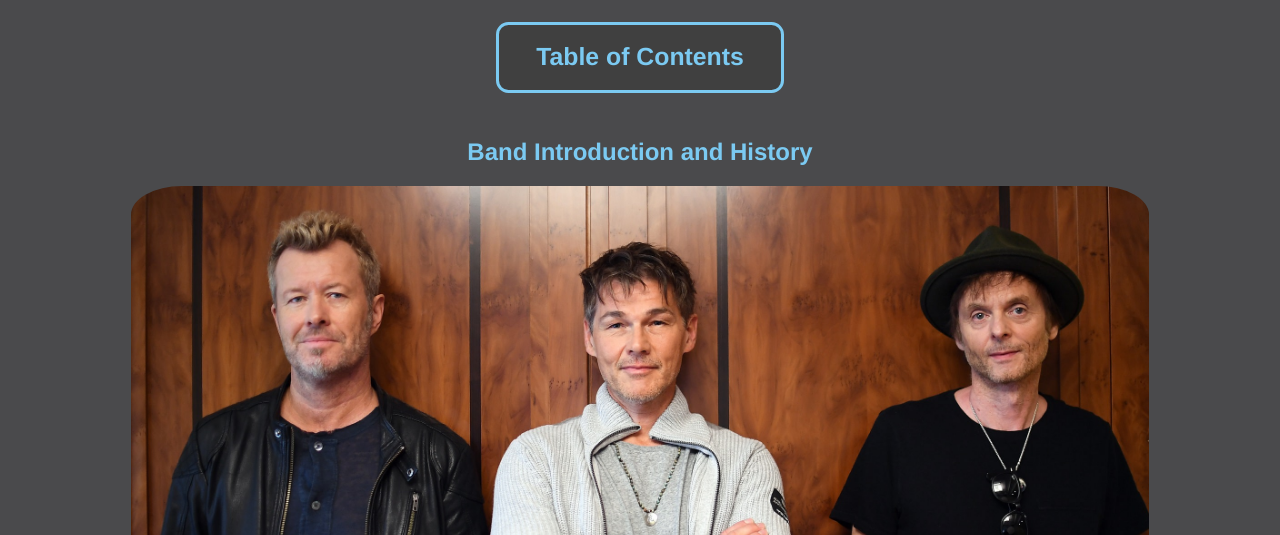
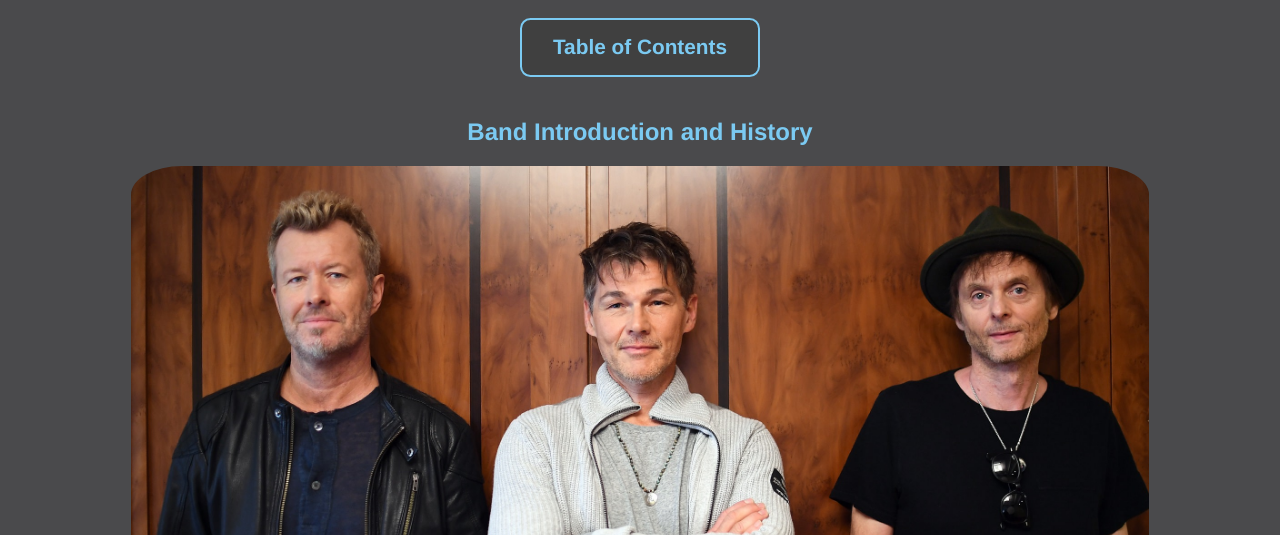
Before and after one commit to Shikarinzikato/a-ha-fandom, a plain HTML site: page index.html in a window 1280 px wide. Shown: the part 265-800 px from the top of the page. Drawn offline with Linux system fonts and the light colour scheme.

Commit message:
adjusted font-size calc for dropdown button

```diff
--- a/assets/css/style.css
+++ b/assets/css/style.css
@@ -79,7 +79,7 @@ h2, h3, h4 {
 .dropdown button {
     background-color: hsl(0, 0%, 25%);
     color: rgb(123, 202, 242);
-    font-size: calc(0.75em + 1vw);
+    font-size: calc(0.5em + 1vw);
     font-weight: bold;
     margin: 1em;
     padding: 0.75em 1.5em;
```
